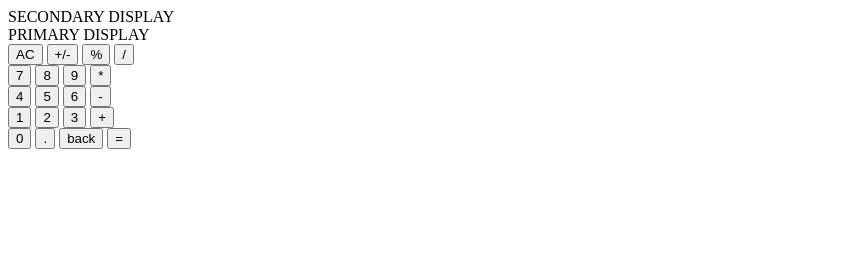
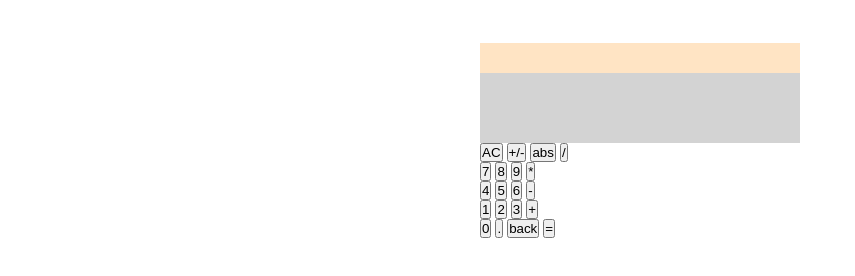
Before and after one commit to tangerineArc/calculator, a plain HTML site: page index.html in a window 1280 px wide. Both pictures are taken after a click on the button "AC". Shown: the whole page, without its empty margins (0-855 px from the left). Drawn offline with Linux system fonts and the light colour scheme.

Commit message:
feat: set up clear, negate and absolute operations

```diff
--- a/index.html
+++ b/index.html
@@ -11,40 +11,44 @@
 </head>
 
 <body>
-    <div class="secondary-display">SECONDARY DISPLAY</div>
-    <div class="primary-display">PRIMARY DISPLAY</div>
+    <main>
+        <div class="display">
+            <div class="secondary-display">random text</div>
+            <div class="primary-display">-7278.298</div>
+        </div>
         <div class="buttons">
             <div>
-            <button>AC</button>
-            <button>+/-</button>
-            <button>%</button>
-            <button>/</button>
+                <button id="all-clear">AC</button>
+                <button id="negation">+/-</button>
+                <button id="absolute">abs</button>
+                <button id="division">/</button>
             </div>
             <div>
-            <button>7</button>
-            <button>8</button>
-            <button>9</button>
-            <button>*</button>
+                <button id="num-7">7</button>
+                <button id="num-8">8</button>
+                <button id="num-9">9</button>
+                <button id="multiplication">*</button>
             </div>
             <div>
-            <button>4</button>
-            <button>5</button>
-            <button>6</button>
-            <button>-</button>
+                <button id="num-4">4</button>
+                <button id="num-5">5</button>
+                <button id="num-6">6</button>
+                <button id="subtraction">-</button>
             </div>
             <div>
-            <button>1</button>
-            <button>2</button>
-            <button>3</button>
-            <button>+</button>
+                <button id="num-1">1</button>
+                <button id="num-2">2</button>
+                <button id="num-3">3</button>
+                <button id="addition">+</button>
             </div>
             <div>
-            <button>0</button>
-            <button>.</button>
-            <button>back</button>
-            <button>=</button>
+                <button id="num-0">0</button>
+                <button id="decimal-point">.</button>
+                <button id="delete">back</button>
+                <button id="equals">=</button>
             </div>
         </div>
+    </main>
 </body>
 
 </html>
--- a/script.js
+++ b/script.js
@@ -0,0 +1,63 @@
+"use strict";
+
+const secondaryDisplay = document.querySelector(".secondary-display");
+const primaryDisplay = document.querySelector(".primary-display");
+
+const buttons = document.querySelectorAll(".buttons > div > button");
+// console.log(buttons);
+
+buttons.forEach(button => {
+    button.addEventListener("click", event => {
+        operate(event.target.id);
+    });
+});
+
+function operate(type) {
+    let res;
+    switch (type) {
+        case "all-clear":
+            clear();
+            break;
+        case "negation":
+            res = negate(primaryDisplay.textContent);
+            break;
+        case "absolute":
+            res = absolute(primaryDisplay.textContent);
+            break;
+    }
+    console.log(res);
+    return res;
+}
+
+function add(num1, num2) {
+    return num1 + num2;
+}
+
+function subtract(num1, num2) {
+    return num1 - num2;
+}
+
+function multiply(num1, num2) {
+    return num1 * num2;
+}
+
+function divide(num1, num2) {
+    return num1 / num2;
+}
+
+function negate(num) {
+    num = Number(num)
+    if (isNaN(num)) return;
+    return -num;
+}
+
+function absolute(num) {
+    num = Number(num);
+    if (isNaN(num)) return;
+    return Math.abs(num);
+}
+
+function clear() {
+    primaryDisplay.textContent = "";
+    secondaryDisplay.textContent = "";
+}
--- a/style.css
+++ b/style.css
@@ -0,0 +1,34 @@
+*, *::before, *::after {
+    box-sizing: border-box;
+    margin: 0;
+    padding: 0;
+}
+
+body {
+    display: flex;
+    align-items: center;
+    justify-content: center;
+
+    height: 100vh;
+}
+
+main {
+    width: 320px;
+    height: 715px;
+}
+
+.display {
+    background-color: lightgrey;
+
+    width: 100%;
+    height: 100px;
+}
+
+.secondary-display {
+    height: 30%;
+    background-color: bisque;
+}
+
+.primary-display {
+    height: 70%;
+}
```
Lines whose indentation alone changed are shown as unchanged.
